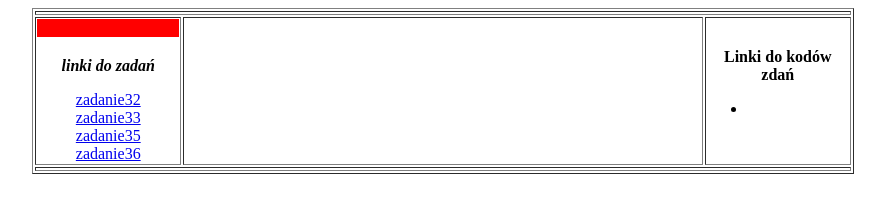
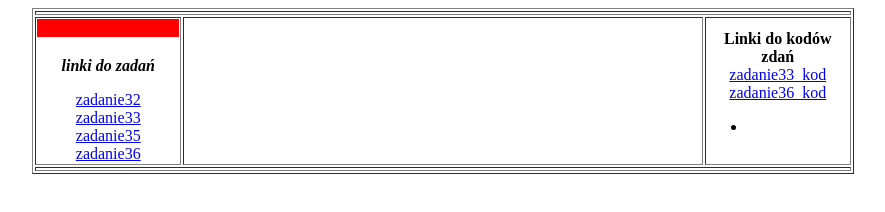
Before and after one commit to Bogdanowicz2G1/CSS, a plain HTML site: page index.html in a window 1280 px wide. Shown: the whole page, without its empty margins (197-1082 px from the left). Drawn offline with Linux system fonts and the light colour scheme.

Commit message:
Update index.html

```diff
--- a/index.html
+++ b/index.html
@@ -28,6 +28,10 @@ G</marquee>
    </td>
   <td width=18% align="center">
  <b>Linki do kodów zdań</b> <br>
+ <a href="zadanie33_bog_kod.html" target="strony">zadanie33_kod</a>
+ <br>
+ <a href="zadanie36_bog_kod.html" target="strony">zadanie36_kod</a>
+ <br>
  <ul>
  <li>
      </li>
```
